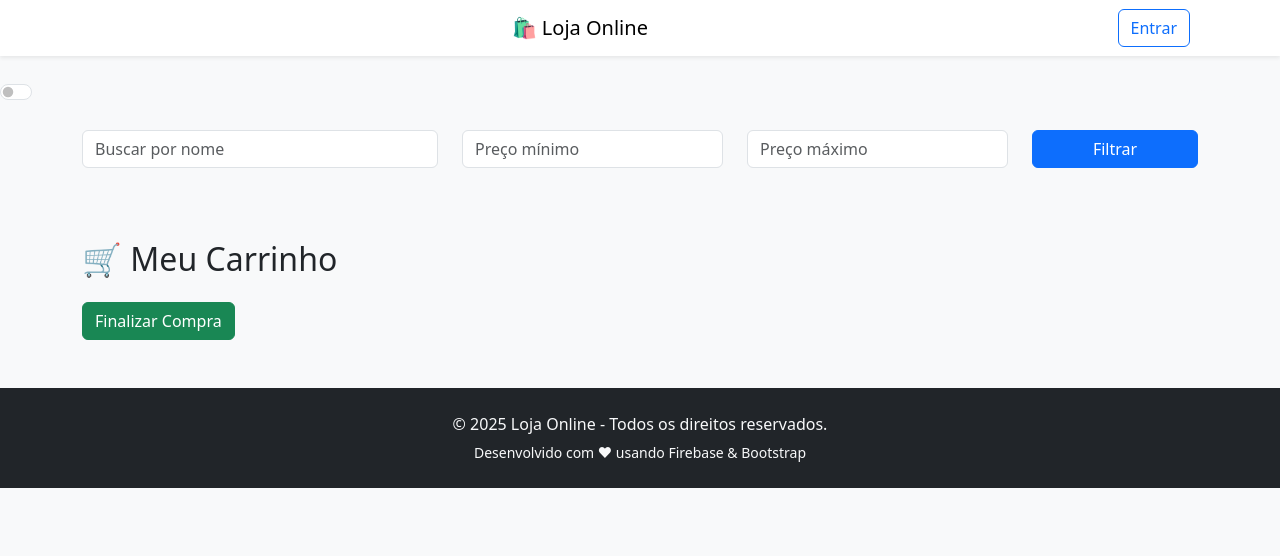
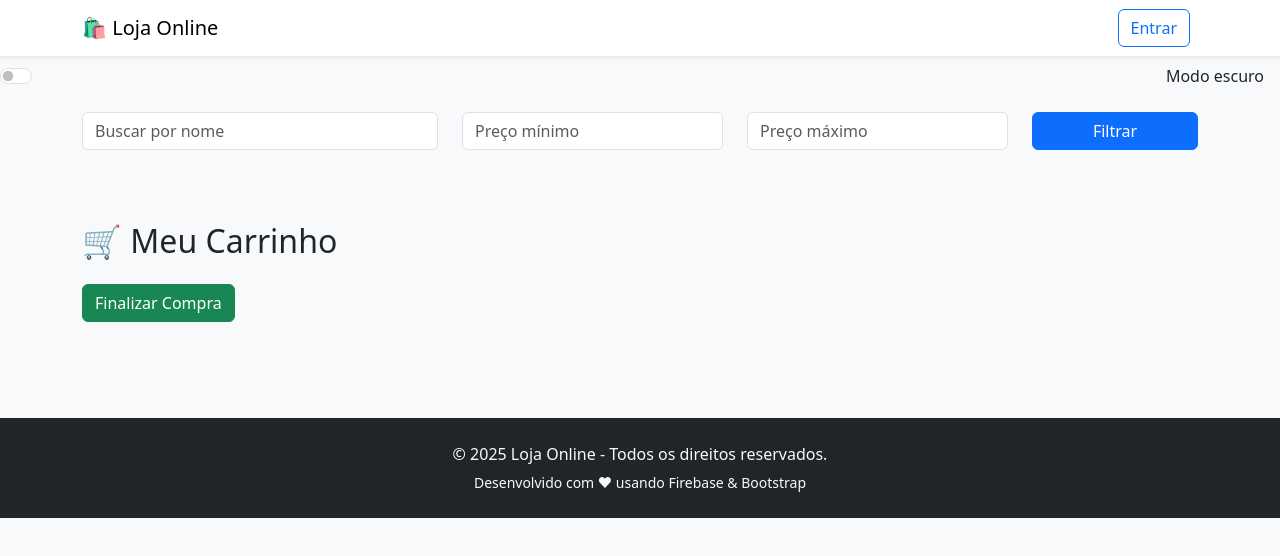
Before and after one commit to terceirogarden/grupo1, a plain HTML site: page index.html in a window 1280 px wide. Drawn offline with nearby package versions, Linux system fonts and the light colour scheme; no server answers.

Commit message:
19/10 1.2.2

```diff
--- a/index.html
+++ b/index.html
@@ -3,7 +3,7 @@
 <html lang="pt-BR">
 <head>
   <meta charset="UTF-8">
-  <title>Loja Online - v9.3.1</title>
+  <title>Loja Online - Corrigido</title>
   <link href="https://cdn.jsdelivr.net/npm/bootstrap@5.3.2/dist/css/bootstrap.min.css" rel="stylesheet">
   <script src="https://www.gstatic.com/firebasejs/9.23.0/firebase-app-compat.js"></script>
   <script src="https://www.gstatic.com/firebasejs/9.23.0/firebase-auth-compat.js"></script>
@@ -13,11 +13,9 @@
 </head>
 <body class="bg-light">
 
-  <nav class="navbar navbar-expand-lg navbar-light bg-white shadow-sm mb-4">
-
-<div class="container">
-  <div id="produtos" class="row mb-4"></div>
-
+  <!-- Navbar -->
+  <nav class="navbar navbar-expand-lg navbar-light bg-white shadow-sm">
+    <div class="container d-flex justify-content-between align-items-center">
       <a class="navbar-brand" href="#">🛍️ Loja Online</a>
       <div>
         <button class="btn btn-outline-secondary me-2 d-none" id="btn-admin" onclick="window.location.href='admin.html'">Admin</button>
@@ -26,9 +24,11 @@
       </div>
     </div>
   </nav>
+
+  <!-- Modo escuro -->
   <div class="form-check form-switch text-end me-3 mt-2">
     <input class="form-check-input" type="checkbox" id="modoEscuroToggle" onchange="alternarModoEscuro()">
-  <label class="form-check-label text-light" for="modoEscuroToggle">Modo escuro</label>
+    <label class="form-check-label" for="modoEscuroToggle">Modo escuro</label>
   </div>
   <script>
     function alternarModoEscuro() {
@@ -38,12 +38,9 @@ function alternarModoEscuro() {
     }
   </script>
 
+  <div class="container mt-4">
 
-
-<div class="container">
-  <div id="produtos" class="row mb-4"></div>
-
-    <!-- Filtros de busca -->
+    <!-- Filtros -->
     <div class="row mb-4">
       <div class="col-md-4">
         <input type="text" id="busca" class="form-control" placeholder="Buscar por nome">
@@ -59,14 +56,16 @@ function alternarModoEscuro() {
       </div>
     </div>
 
-    <div class="row" id="produtos"></div>
+    <!-- Produtos -->
+    <div class="row mb-5" id="produtos"></div>
 
+    <!-- Carrinho -->
     <h2 class="mt-5">🛒 Meu Carrinho</h2>
     <ul id="carrinho" class="list-group mb-3"></ul>
-    <button class="btn btn-success" onclick="finalizarCompra()">Finalizar Compra</button>
+    <button class="btn btn-success mb-5" onclick="finalizarCompra()">Finalizar Compra</button>
   </div>
 
-  <!-- Modal de login -->
+  <!-- Modal de login/cadastro -->
   <div class="modal fade" id="loginModal" tabindex="-1">
     <div class="modal-dialog">
       <div class="modal-content">
@@ -78,7 +77,6 @@ function alternarModoEscuro() {
           <input type="email" id="email" class="form-control mb-2" placeholder="Email">
           <input type="password" id="senha" class="form-control mb-3" placeholder="Senha">
           <button class="btn btn-primary w-100 mb-2" onclick="login()">Entrar</button>
-
           <hr>
           <input type="email" id="emailCadastro" class="form-control mb-2" placeholder="Novo Email">
           <input type="password" id="senhaCadastro" class="form-control mb-2" placeholder="Nova Senha">
@@ -88,8 +86,15 @@ function alternarModoEscuro() {
     </div>
   </div>
 
+  <!-- Scripts finais -->
   <script src="https://cdn.jsdelivr.net/npm/bootstrap@5.3.2/dist/js/bootstrap.bundle.min.js"></script>
+  <script>
+    document.addEventListener("DOMContentLoaded", function () {
+      carregarProdutos();
+    });
+  </script>
 
+  <!-- Rodapé -->
   <footer class="bg-dark text-light py-4 mt-5">
     <div class="container text-center">
       <p class="mb-1">© 2025 Loja Online - Todos os direitos reservados.</p>
@@ -97,12 +102,5 @@ function alternarModoEscuro() {
     </div>
   </footer>
 
-
-<script>
-document.addEventListener("DOMContentLoaded", function () {
-  carregarProdutos();
-});
-</script>
-
 </body>
 </html>
```
Lines whose indentation alone changed are shown as unchanged.
